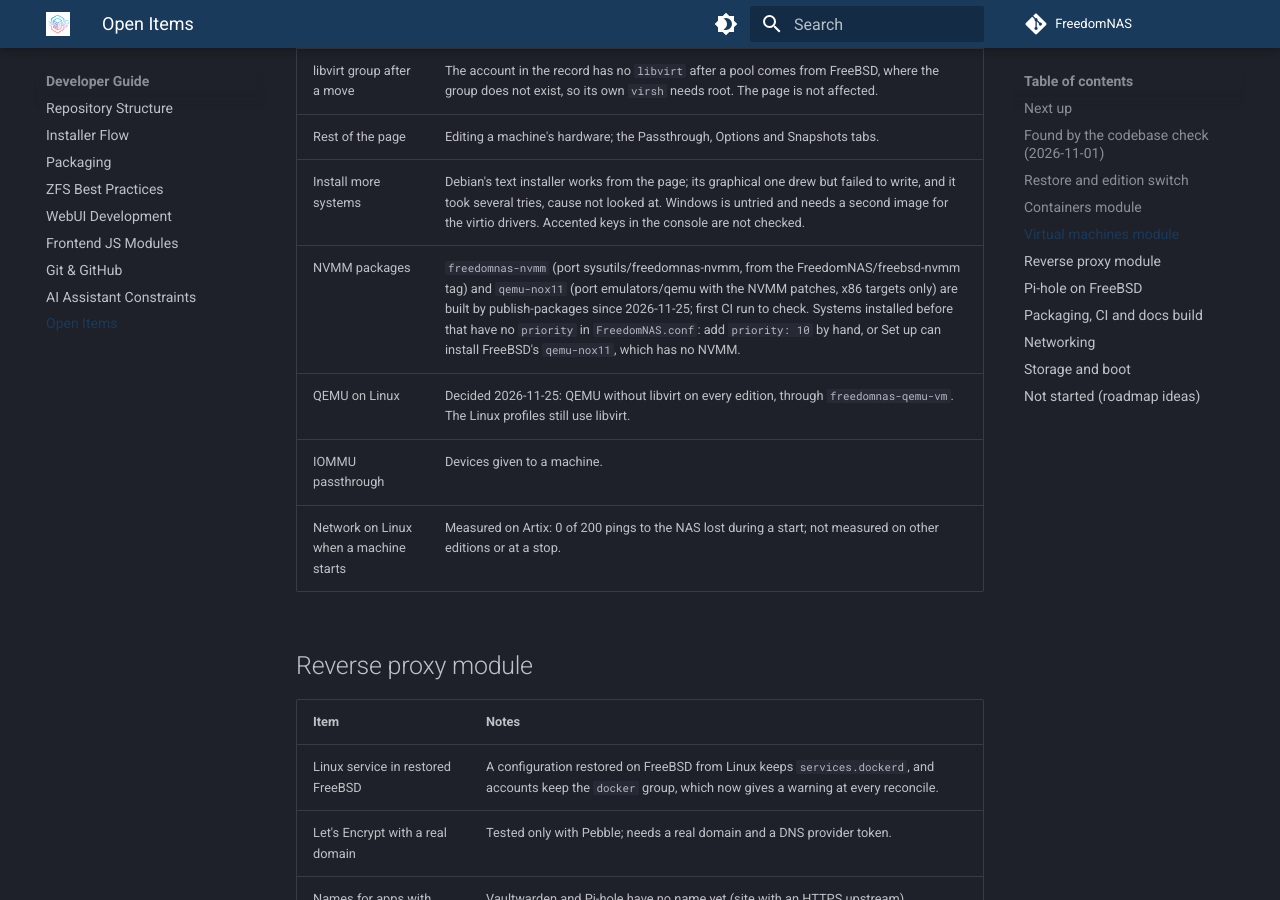
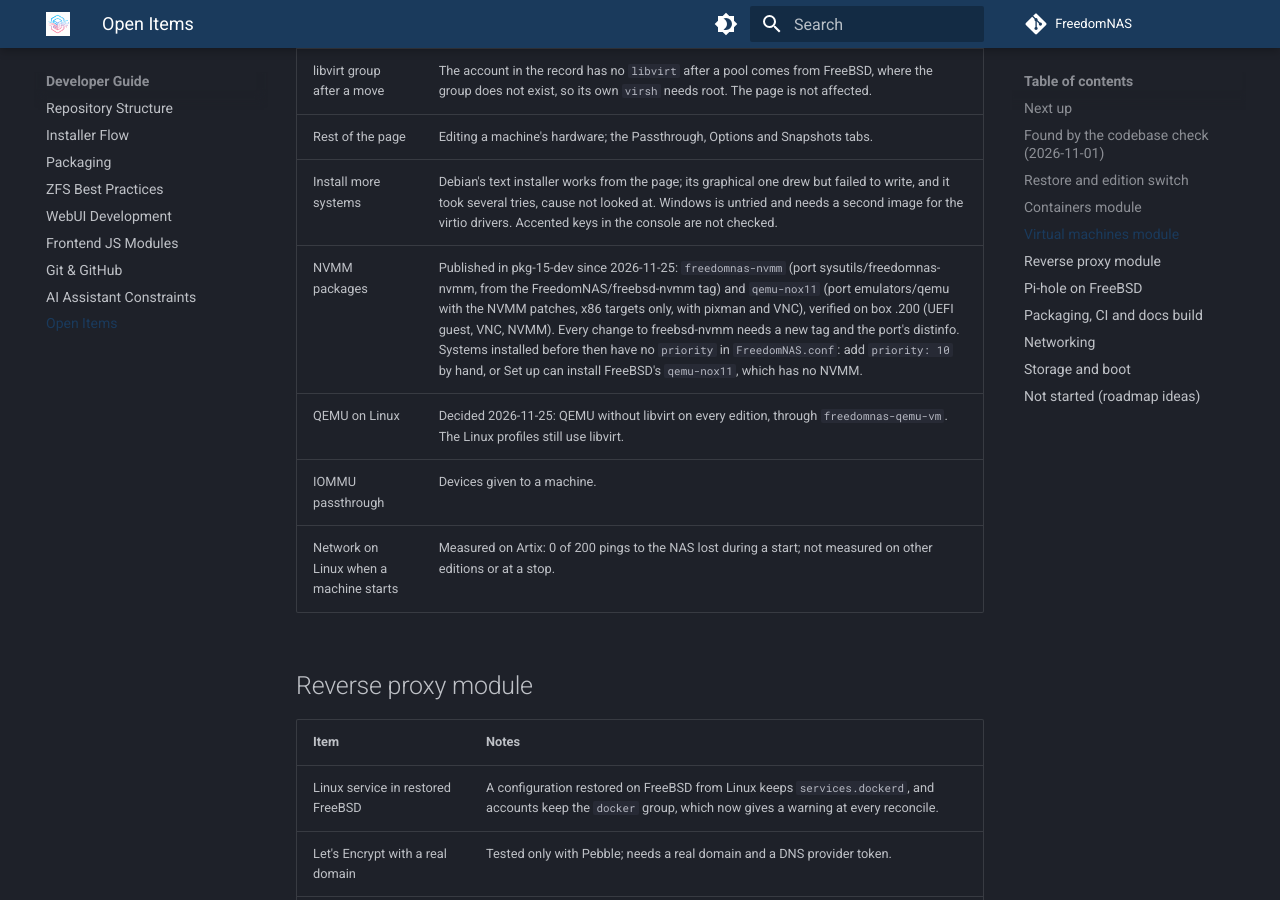
Before and after one commit to FreedomNAS/freedomnas-docs, an MkDocs documentation site: the page built from docs/developer/open-items.md, in a window 1280 px wide and 900 px high, scrolled down 3613 px. Built offline with MkDocs 1.6.1 and Material for MkDocs 9.7.7, drawn with Linux system fonts in a browser that asks for light colours.

Commit message:
Note the NVMM packages as published

```diff
--- a/docs/developer/open-items.md
+++ b/docs/developer/open-items.md
@@ -87,7 +87,7 @@ screen in the console, Shut down, and back up after the box restarts.
 | libvirt group after a move | The account in the record has no `libvirt` after a pool comes from FreeBSD, where the group does not exist, so its own `virsh` needs root. The page is not affected. |
 | Rest of the page | Editing a machine's hardware; the Passthrough, Options and Snapshots tabs. |
 | Install more systems | Debian's text installer works from the page; its graphical one drew but failed to write, and it took several tries, cause not looked at. Windows is untried and needs a second image for the virtio drivers. Accented keys in the console are not checked. |
-| NVMM packages | `freedomnas-nvmm` (port sysutils/freedomnas-nvmm, from the FreedomNAS/freebsd-nvmm tag) and `qemu-nox11` (port emulators/qemu with the NVMM patches, x86 targets only) are built by publish-packages since 2026-11-25; first CI run to check. Systems installed before that have no `priority` in `FreedomNAS.conf`: add `priority: 10` by hand, or Set up can install FreeBSD's `qemu-nox11`, which has no NVMM. |
+| NVMM packages | Published in pkg-15-dev since 2026-11-25: `freedomnas-nvmm` (port sysutils/freedomnas-nvmm, from the FreedomNAS/freebsd-nvmm tag) and `qemu-nox11` (port emulators/qemu with the NVMM patches, x86 targets only, with pixman and VNC), verified on box .200 (UEFI guest, VNC, NVMM). Every change to freebsd-nvmm needs a new tag and the port's distinfo. Systems installed before then have no `priority` in `FreedomNAS.conf`: add `priority: 10` by hand, or Set up can install FreeBSD's `qemu-nox11`, which has no NVMM. |
 | QEMU on Linux | Decided 2026-11-25: QEMU without libvirt on every edition, through `freedomnas-qemu-vm`. The Linux profiles still use libvirt. |
 | IOMMU passthrough | Devices given to a machine. |
 | Network on Linux when a machine starts | Measured on Artix: 0 of 200 pings to the NAS lost during a start; not measured on other editions or at a stop. |
```
